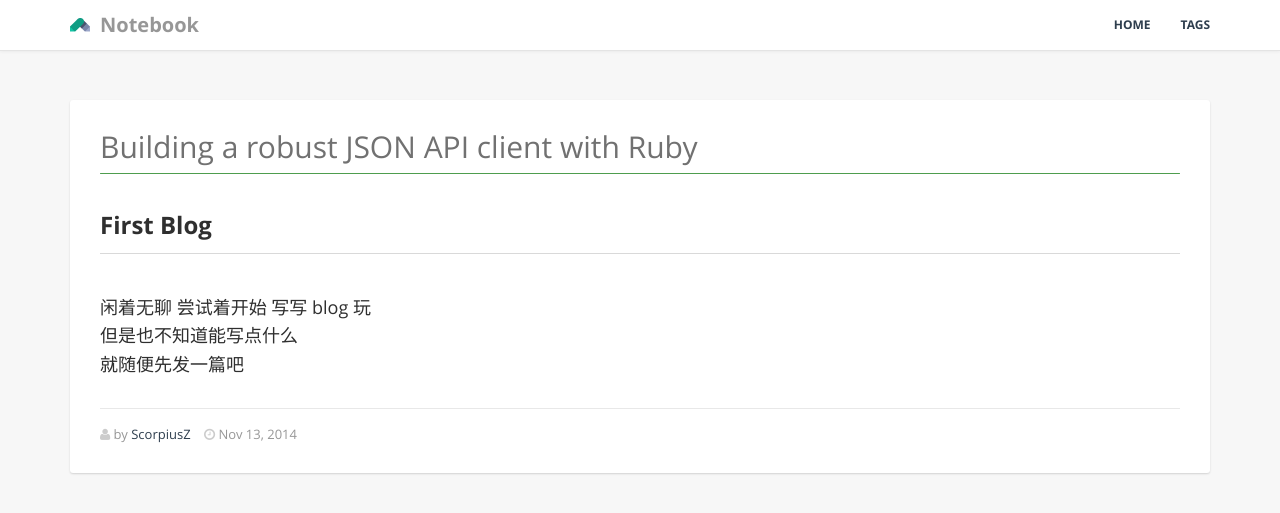
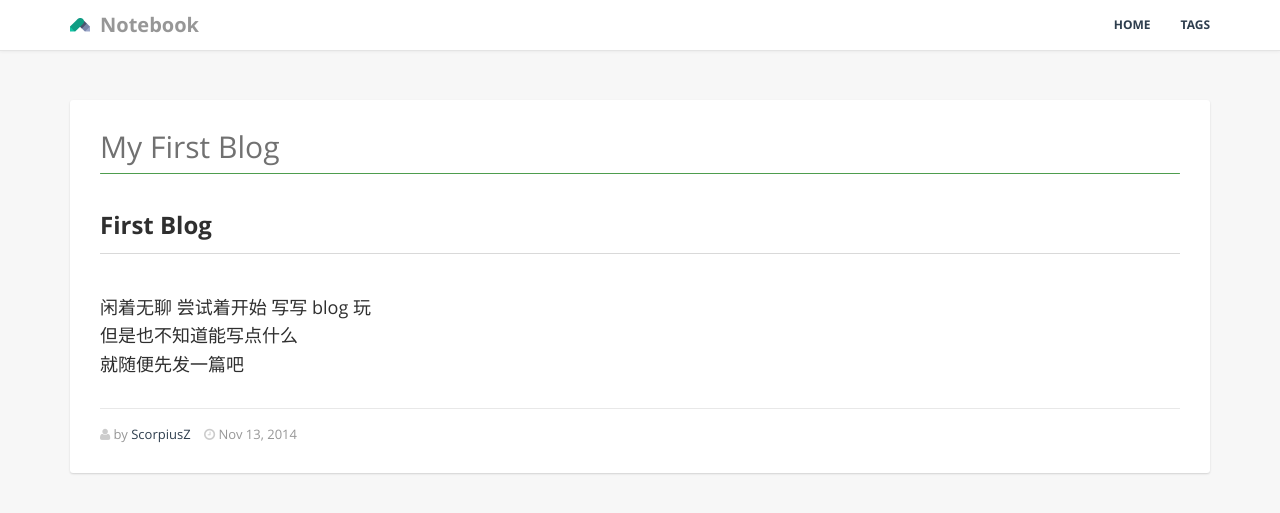
Before and after one commit to ScorpiusZ/ScorpiusZ.github.io, a Jekyll site: the page built from _posts/201411/2014-11-13-first-blog.md, in a window 1280 px wide. Shown: the top 513 px of the page. Built offline with Jekyll 4.4.1, drawn with Linux system fonts in a browser that asks for light colours; Markdown is read by kramdown in place of the engine named in the settings.

Commit message:
change first blog's title

```diff
--- a/_posts/201411/2014-11-13-first-blog.md
+++ b/_posts/201411/2014-11-13-first-blog.md
@@ -1,6 +1,6 @@
 ---
 layout: post
-title:  "Building a robust JSON API client with Ruby"
+title:  "My First Blog"
 date:   2014-11-13 12:10:00
 categories: blog
 tags: chaos
```
